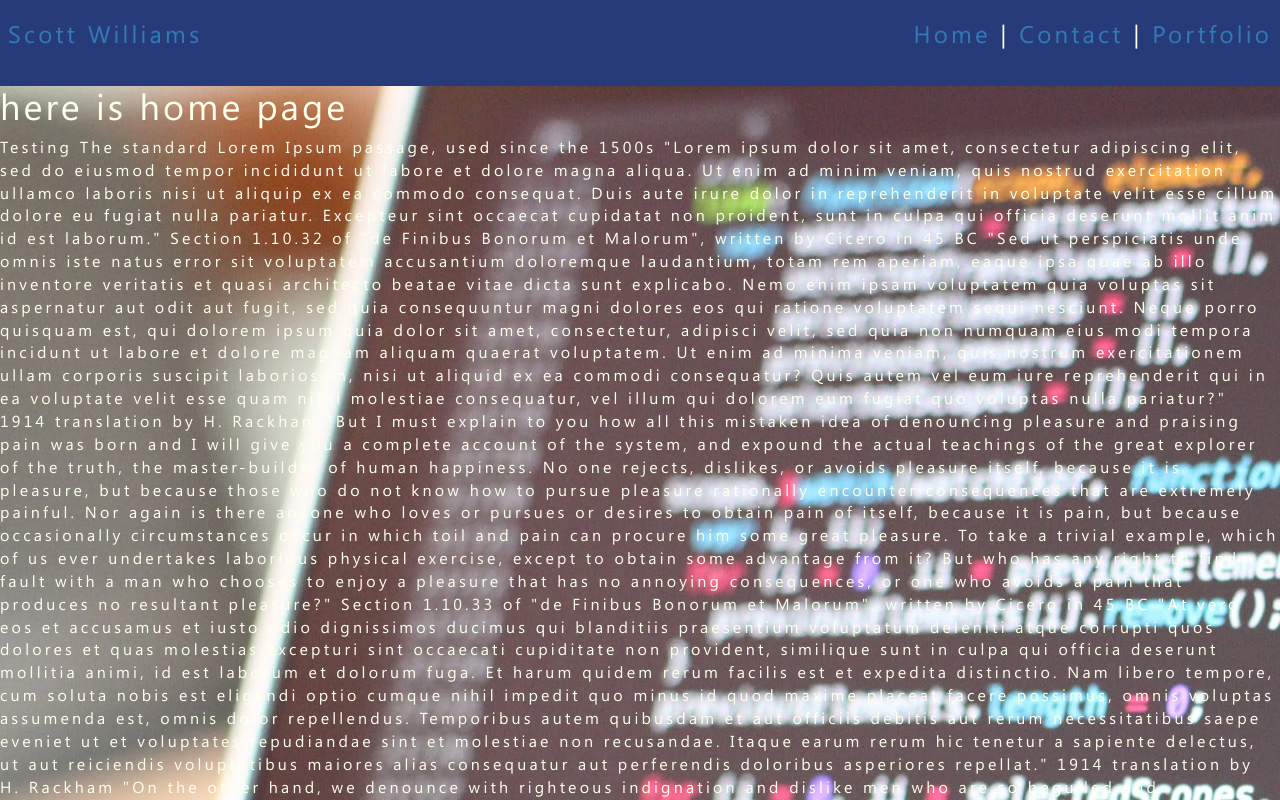
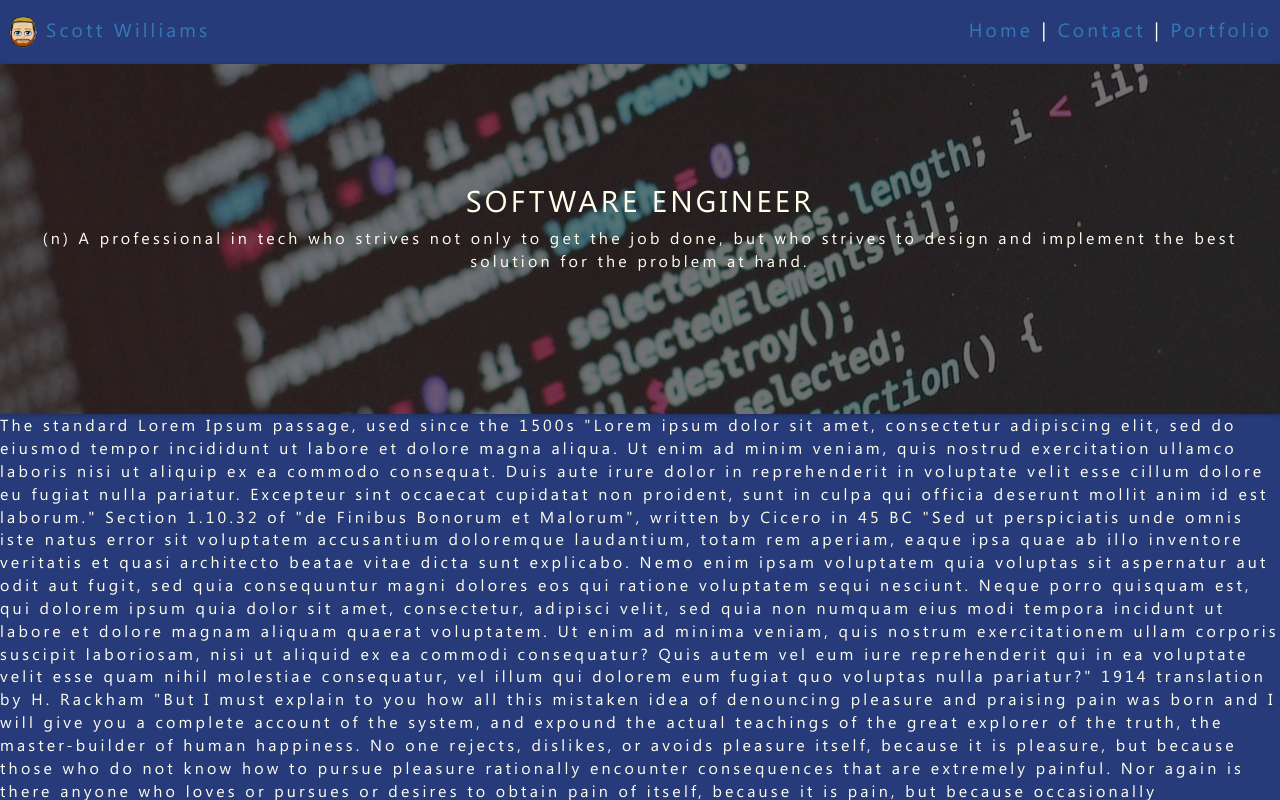
Before and after one commit to sew62/PersonalSite, a React app in the folder client/: page / in a window 1280 px wide. Shown: the top 800 px of the page. Built offline with nearby package versions, Linux system fonts and the light colour scheme.

Commit message:
Style added to top of home content container

```diff
--- a/client/src/components/NavBar.js
+++ b/client/src/components/NavBar.js
@@ -4,7 +4,7 @@ import { Link } from 'react-router-dom'
 const NavBar = () => {
   return (
     <nav id="my-nav">
-      <Link to="/">Scott Williams</Link>
+      <Link to="/"><img id="avatar" alt="Scott's Avatar" src="images/myicon.png"/>&nbsp;Scott Williams</Link>
       <span className="right-align">
         <Link to="/">Home</Link>&nbsp;|&nbsp;
         <Link to="/contact">Contact</Link>&nbsp;|&nbsp;
--- a/client/src/index.css
+++ b/client/src/index.css
@@ -15,7 +15,11 @@ body {
 
 #my-nav {
   padding: 1rem .5rem;
-  font-size: 1.5rem;
+  font-size: 1.2rem;
+}
+
+#avatar {
+  max-height: 2rem;
 }
 
 .right-align {
--- a/client/src/pages/Home.js
+++ b/client/src/pages/Home.js
@@ -3,8 +3,13 @@ import './home.css';
 
 const Home = () => (
   <div id="home-page">
-    <h1> here is home page </h1>
-    Testing
+    <div id="article-bgd">
+      <article id="article1">
+        <h2>SOFTWARE ENGINEER</h2>
+        <p>(n) A professional in tech who strives not only to get the job done, but who strives to design and implement the best solution for the problem at hand.</p>
+      </article>
+    </div>
+    <article>
       The standard Lorem Ipsum passage, used since the 1500s
       "Lorem ipsum dolor sit amet, consectetur adipiscing elit, sed do eiusmod tempor incididunt ut labore et dolore magna aliqua. Ut enim ad minim veniam, quis nostrud exercitation ullamco laboris nisi ut aliquip ex ea commodo consequat. Duis aute irure dolor in reprehenderit in voluptate velit esse cillum dolore eu fugiat nulla pariatur. Excepteur sint occaecat cupidatat non proident, sunt in culpa qui officia deserunt mollit anim id est laborum."
 
@@ -19,7 +24,7 @@ const Home = () => (
 
       1914 translation by H. Rackham
       "On the other hand, we denounce with righteous indignation and dislike men who are so beguiled and demoralized by the charms of pleasure of the moment, so blinded by desire, that they cannot foresee the pain and trouble that are bound to ensue; and equal blame belongs to those who fail in their duty through weakness of will, which is the same as saying through shrinking from toil and pain. These cases are perfectly simple and easy to distinguish. In a free hour, when our power of choice is untrammelled and when nothing prevents our being able to do what we like best, every pleasure is to be welcomed and every pain avoided. But in certain circumstances and owing to the claims of duty or the obligations of business it will frequently occur that pleasures have to be repudiated and annoyances accepted. The wise man therefore always holds in these matters to this principle of selection: he rejects pleasures to secure other greater pleasures, or else he endures pains to avoid worse pains."
-
+    </article>
   </div>
 );
 
--- a/client/src/pages/NoMatch.js
+++ b/client/src/pages/NoMatch.js
@@ -2,6 +2,7 @@ import React from 'react';
 import Button from '../components/Button';
 import './nomatch.css';
 
+//@TODO polish screen so it doesn't have any scroll capabilities on desktop
 const NoMatch = () => (
   <section id='no-match-page'>
     <div id='sorry-text'>I'm sorry, <strong>{window.location.pathname}</strong> doesn't contain a page...</div>
--- a/client/src/pages/home.css
+++ b/client/src/pages/home.css
@@ -1,3 +1,36 @@
 #home-page {
-    background-image: url('./../ext/images/code-bnd.jpeg');
+
 }
+
+#article-bgd {
+    background-image: url('./../ext/images/code-bgd.jpeg');
+    background-repeat: no-repeat;
+    background-position: 0;
+    background-attachment: fixed;
+    height: 350px;
+    text-align: center;
+}
+
+#article1 {
+    padding-top: 100px;
+    padding-left: .5rem;
+    padding-right: .5rem;
+    height: 100%;
+    background: rgba(0, 0, 0, 0.55);
+    box-shadow: 0 1px 5px rgba(0, 0, 0, 0.25);
+}
+
+@media only screen and (max-width: 600px) {
+    #article-bgd {
+        height: 250px;
+    }
+    #article1 {
+        padding-top: 45px;
+    }
+}
+
+@media only screen and (max-width: 450px) {
+    #article1 {
+        padding-top: 30px;
+    }
+}
```
Also changed, not shown: client/src/ext/images/code-bgd.jpeg (added), client/src/ext/images/code-bnd.jpeg (deleted). Lines whose indentation alone changed are shown as unchanged.
